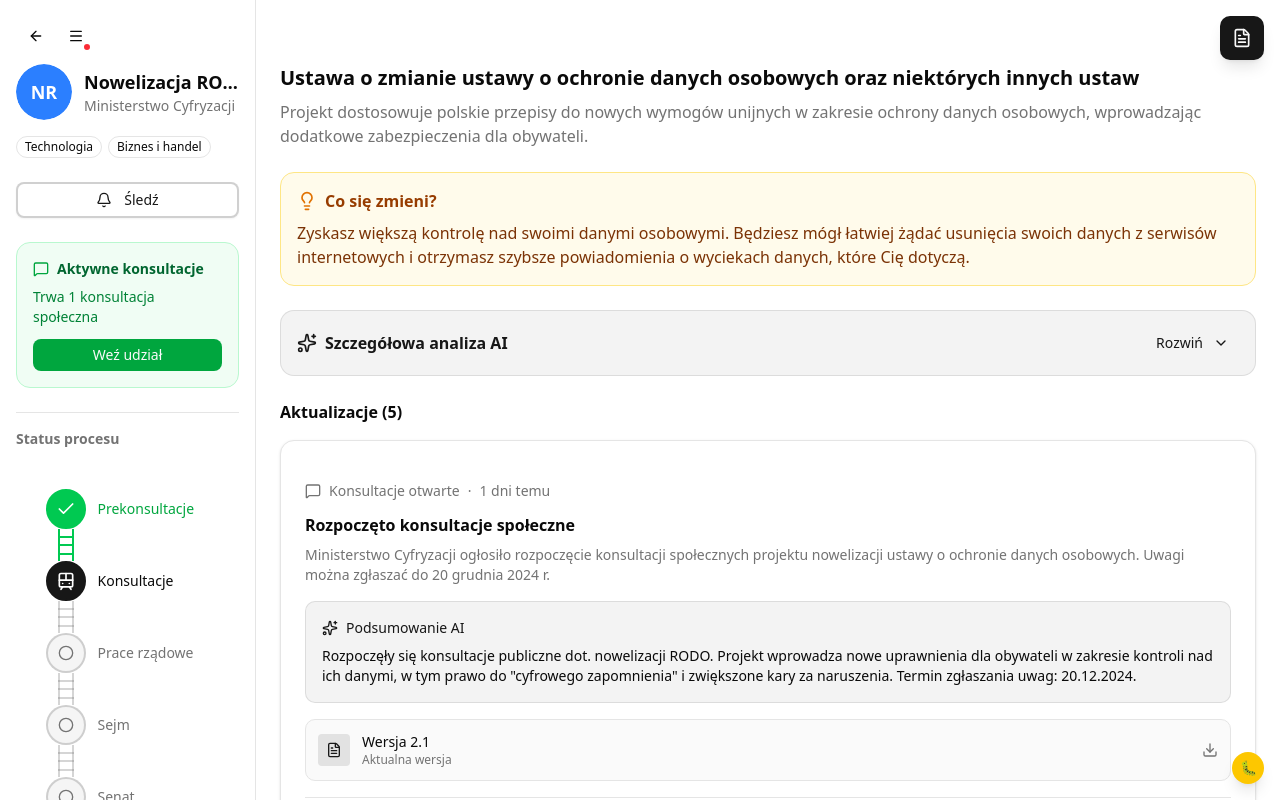
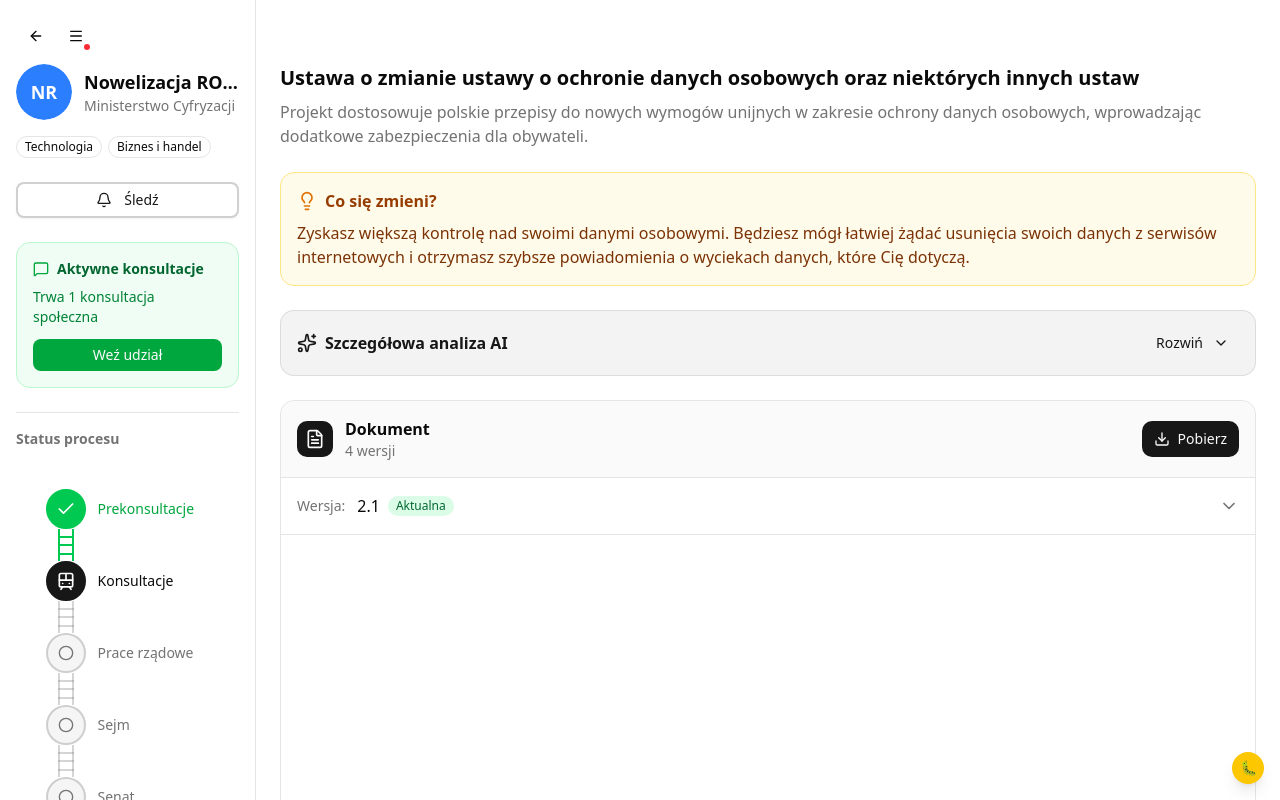
Before and after one commit to k3rasjan/legistacja, a Next.js app: page /ustawa/1 in a window 1280 px wide. Shown: the top 800 px of the page. Built offline with nearby package versions, Linux system fonts and the light colour scheme.

Commit message:
Minor changes

```diff
--- a/src/app/ustawa/[id]/page.tsx
+++ b/src/app/ustawa/[id]/page.tsx
@@ -43,11 +43,6 @@ export default async function UstawaPage({ params }: PageProps) {
       <Suspense fallback={null}>
         <BackButton defaultHref="/" className="fixed top-3 sm:top-4 left-3 sm:left-4 z-40" />
       </Suspense>
-
-      {/* Document History - Top Right */}
-      {ustawa.documentVersions && ustawa.documentVersions.length > 0 && (
-        <DocumentHistory versions={ustawa.documentVersions} />
-      )}
 
       {/* Mobile Layout */}
       <div className="lg:hidden">
@@ -128,6 +123,12 @@ export default async function UstawaPage({ params }: PageProps) {
           {ustawa.aiAnalysis && (
             <div className="mb-4 sm:mb-6">
               <AIAnalysisSection analysis={ustawa.aiAnalysis} />
+            </div>
+          )}
+
+          {ustawa.documentVersions && ustawa.documentVersions.length > 0 && (
+            <div className="mb-4 sm:mb-6">
+              <DocumentHistory versions={ustawa.documentVersions} />
             </div>
           )}
 
@@ -245,6 +246,12 @@ export default async function UstawaPage({ params }: PageProps) {
               </div>
             )}
 
+            {ustawa.documentVersions && ustawa.documentVersions.length > 0 && (
+              <div className="mb-6">
+                <DocumentHistory versions={ustawa.documentVersions} />
+              </div>
+            )}
+
             <h3 className="font-semibold mb-4">Aktualizacje ({updates.length})</h3>
 
             <div className="space-y-4">
--- a/src/components/ustawa/DocumentHistory.tsx
+++ b/src/components/ustawa/DocumentHistory.tsx
@@ -2,8 +2,7 @@
 
 import { useState } from 'react';
 import { DocumentVersion } from '@/types';
-import { FileText, Eye, X, Download, ChevronLeft } from 'lucide-react';
-import { Button } from '@/components/ui/button';
+import { FileText, Download, ChevronDown, ChevronUp } from 'lucide-react';
 
 interface DocumentHistoryProps {
   versions: DocumentVersion[];
@@ -18,145 +17,120 @@ function formatDate(date: Date): string {
 }
 
 export function DocumentHistory({ versions }: DocumentHistoryProps) {
-  const [isOpen, setIsOpen] = useState(false);
-  const [viewingDocument, setViewingDocument] = useState<DocumentVersion | null>(null);
+  const sortedVersions = versions.length > 0 ? [...versions].reverse() : [];
+  const [selectedVersion, setSelectedVersion] = useState<DocumentVersion | null>(
+    sortedVersions[0] ?? null
+  );
+  const [isVersionListOpen, setIsVersionListOpen] = useState(false);
 
   if (versions.length === 0) return null;
 
-  const sortedVersions = [...versions].reverse();
+  return (
+    <div className="border border-border rounded-xl overflow-hidden bg-card">
+      {/* Header with version selector */}
+      <div className="flex items-center justify-between p-3 sm:p-4 border-b border-border bg-muted/50">
+        <div className="flex items-center gap-2 sm:gap-3">
+          <div className="p-1.5 sm:p-2 rounded-lg bg-primary text-primary-foreground">
+            <FileText className="h-4 w-4 sm:h-5 sm:w-5" />
+          </div>
+          <div>
+            <h3 className="font-semibold text-sm sm:text-base">Dokument</h3>
+            <p className="text-xs sm:text-sm text-muted-foreground">{versions.length} wersji</p>
+          </div>
+        </div>
 
-  const handleViewDocument = (version: DocumentVersion) => {
-    setViewingDocument(version);
-  };
+        {selectedVersion && (
+          <a
+            href={selectedVersion.url}
+            target="_blank"
+            rel="noopener noreferrer"
+            className="inline-flex items-center gap-1.5 sm:gap-2 px-2.5 sm:px-3 py-1.5 sm:py-2 text-xs sm:text-sm bg-primary text-primary-foreground rounded-lg hover:bg-primary/90 transition-colors"
+          >
+            <Download className="h-3.5 w-3.5 sm:h-4 sm:w-4" />
+            <span className="hidden sm:inline">Pobierz</span>
+          </a>
+        )}
+      </div>
 
-  const handleCloseViewer = () => {
-    setViewingDocument(null);
-  };
-
-  return (
-    <>
-      {/* Document Icon Button */}
+      {/* Version selector dropdown */}
+      {versions.length > 1 && (
+        <div className="border-b border-border">
           <button
-        onClick={() => setIsOpen(true)}
-        className="fixed top-4 right-4 z-50 w-11 h-11 flex items-center justify-center bg-primary text-primary-foreground rounded-lg shadow-lg hover:bg-primary/90 transition-colors"
-        title="Dokumenty"
+            onClick={() => setIsVersionListOpen(!isVersionListOpen)}
+            className="w-full flex items-center justify-between p-3 sm:p-4 hover:bg-accent/50 transition-colors text-left"
           >
-        <FileText className="h-5 w-5" />
+            <div className="flex items-center gap-2 sm:gap-3">
+              <span className="text-xs sm:text-sm text-muted-foreground">Wersja:</span>
+              {selectedVersion && (
+                <div className="flex items-center gap-1.5 sm:gap-2">
+                  <span className="font-medium text-sm sm:text-base">{selectedVersion.version}</span>
+                  {sortedVersions[0].id === selectedVersion.id && (
+                    <span className="text-[10px] sm:text-xs px-1.5 sm:px-2 py-0.5 bg-green-100 text-green-800 dark:bg-green-900 dark:text-green-200 rounded-full">
+                      Aktualna
+                    </span>
+                  )}
+                </div>
+              )}
+            </div>
+            {isVersionListOpen ? (
+              <ChevronUp className="h-4 w-4 sm:h-5 sm:w-5 text-muted-foreground" />
+            ) : (
+              <ChevronDown className="h-4 w-4 sm:h-5 sm:w-5 text-muted-foreground" />
+            )}
           </button>
 
-      {/* Panel */}
-      {isOpen && !viewingDocument && (
-        <>
-          <div
-            className="fixed inset-0 z-40"
-            onClick={() => setIsOpen(false)}
-          />
-
-          {/* History Panel */}
-          <div className="fixed top-16 right-4 z-50 w-96 max-h-[80vh] bg-background border border-border rounded-xl shadow-2xl overflow-hidden">
-            {/* Header */}
-            <div className="flex items-center justify-between p-4 border-b border-border bg-muted/50">
-              <div>
-                <h3 className="font-semibold">Historia dokumentu</h3>
-                <p className="text-sm text-muted-foreground">{versions.length} wersji</p>
-              </div>
-              <button
-                onClick={() => setIsOpen(false)}
-                className="p-1 hover:bg-accent rounded"
-              >
-                <X className="h-5 w-5" />
-              </button>
-            </div>
-
-            {/* Version List */}
-            <div className="overflow-y-auto max-h-[calc(80vh-80px)]">
+          {isVersionListOpen && (
+            <div className="border-t border-border bg-background">
               {sortedVersions.map((version, index) => (
                 <button
                   key={version.id}
-                  onClick={() => handleViewDocument(version)}
-                  className="w-full flex gap-4 p-4 hover:bg-accent transition-colors border-b border-border last:border-b-0 text-left"
+                  onClick={() => {
+                    setSelectedVersion(version);
+                    setIsVersionListOpen(false);
+                  }}
+                  className={`w-full flex gap-3 sm:gap-4 p-3 sm:p-4 hover:bg-accent transition-colors border-b border-border last:border-b-0 text-left ${
+                    selectedVersion?.id === version.id ? 'bg-accent/50' : ''
+                  }`}
                 >
                   <div className="flex-shrink-0">
-                    <div className={`p-2 rounded-lg ${index === 0 ? 'bg-primary text-primary-foreground' : 'bg-muted'}`}>
-                      <FileText className="h-5 w-5" />
+                    <div className={`p-1.5 sm:p-2 rounded-lg ${index === 0 ? 'bg-primary text-primary-foreground' : 'bg-muted'}`}>
+                      <FileText className="h-4 w-4 sm:h-5 sm:w-5" />
                     </div>
                   </div>
 
                   <div className="flex-1 min-w-0">
-                    <div className="flex items-center gap-2 mb-1">
-                      <span className="font-medium">Wersja {version.version}</span>
+                    <div className="flex items-center gap-1.5 sm:gap-2 mb-0.5 sm:mb-1">
+                      <span className="font-medium text-sm sm:text-base">Wersja {version.version}</span>
                       {index === 0 && (
-                        <span className="text-xs px-2 py-0.5 bg-green-100 text-green-800 dark:bg-green-900 dark:text-green-200 rounded-full">
+                        <span className="text-[10px] sm:text-xs px-1.5 sm:px-2 py-0.5 bg-green-100 text-green-800 dark:bg-green-900 dark:text-green-200 rounded-full">
                           Aktualna
                         </span>
                       )}
                     </div>
-                    <p className="text-sm text-foreground mb-1">
+                    <p className="text-xs sm:text-sm text-foreground mb-0.5 sm:mb-1 truncate">
                       {version.description}
                     </p>
-                    <p className="text-xs text-muted-foreground">
+                    <p className="text-[10px] sm:text-xs text-muted-foreground">
                       {formatDate(version.date)}
                     </p>
-                  </div>
-
-                  <div className="flex-shrink-0 self-center">
-                    <Eye className="h-4 w-4 text-muted-foreground" />
                   </div>
                 </button>
               ))}
             </div>
+          )}
         </div>
-        </>
       )}
 
-      {/* Document Viewer Modal */}
-      {viewingDocument && (
-        <div className="fixed inset-0 z-50 bg-background">
-          {/* Header */}
-          <div className="flex items-center justify-between p-4 border-b border-border bg-muted/50">
-            <div className="flex items-center gap-3">
-              <Button
-                variant="ghost"
-                size="sm"
-                onClick={handleCloseViewer}
-              >
-                <ChevronLeft className="h-4 w-4 mr-1" />
-                Wróć
-              </Button>
-              <div>
-                <h3 className="font-semibold">Wersja {viewingDocument.version}</h3>
-                <p className="text-sm text-muted-foreground">{viewingDocument.description}</p>
-              </div>
-            </div>
-            <div className="flex items-center gap-2">
-              <a
-                href={viewingDocument.url}
-                target="_blank"
-                rel="noopener noreferrer"
-                className="inline-flex items-center gap-2 px-3 py-2 text-sm bg-primary text-primary-foreground rounded-lg hover:bg-primary/90 transition-colors"
-              >
-                <Download className="h-4 w-4" />
-                Pobierz
-              </a>
-              <button
-                onClick={handleCloseViewer}
-                className="p-2 hover:bg-accent rounded"
-              >
-                <X className="h-5 w-5" />
-              </button>
-            </div>
-          </div>
-
-          {/* PDF Viewer */}
-          <div className="h-[calc(100vh-73px)] w-full">
+      {/* Inline PDF Viewer */}
+      {selectedVersion && (
+        <div className="aspect-[3/4] sm:aspect-[4/5] md:aspect-[16/10] w-full bg-muted">
           <iframe
-              src={viewingDocument.url}
+            src={selectedVersion.url}
             className="w-full h-full border-0"
-              title={`Dokument wersja ${viewingDocument.version}`}
+            title={`Dokument wersja ${selectedVersion.version}`}
           />
         </div>
+      )}
     </div>
-      )}
-    </>
   );
 }
--- a/src/components/wrapped/WrappedStory.tsx
+++ b/src/components/wrapped/WrappedStory.tsx
@@ -73,15 +73,6 @@ export function WrappedStory({ cards, totalUpdates, totalUstawy, daysCovered, is
     }
 
     slides.push({ type: 'card', data: card });
-
-    // Add text breaks between some cards
-    if (i === 1 && cards.length > 3) {
-      slides.push({
-        type: 'text',
-        textLines: ['Jest tego więcej...'],
-        accentColor: 'rgba(113, 113, 122, 0.5)',
-      });
-    }
   });
 
   // Outro
```
Lines whose indentation alone changed are shown as unchanged.
